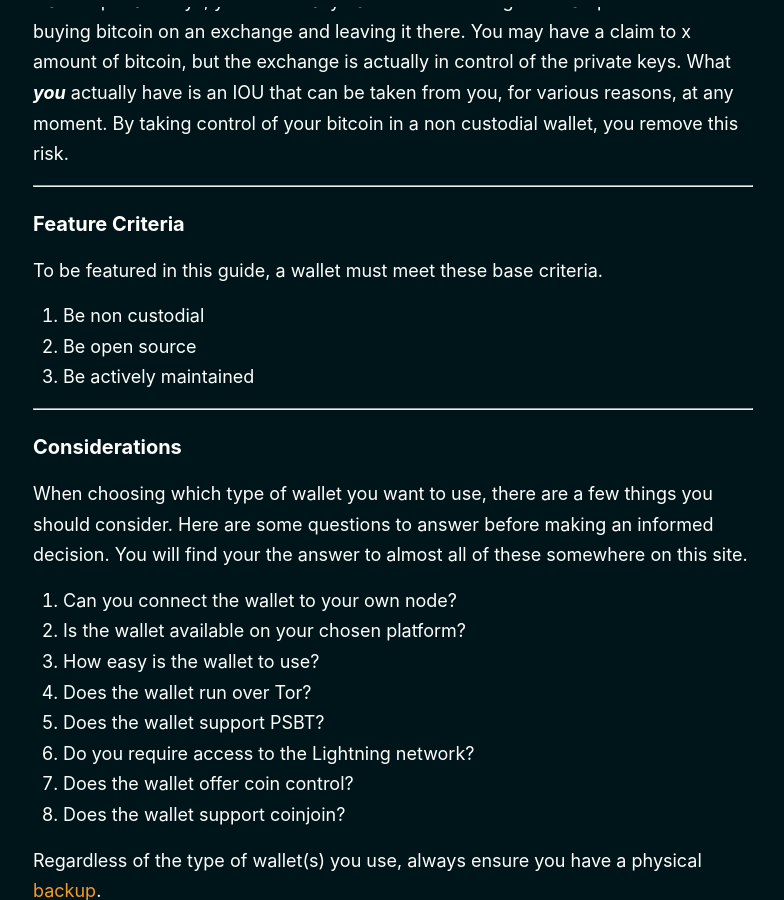
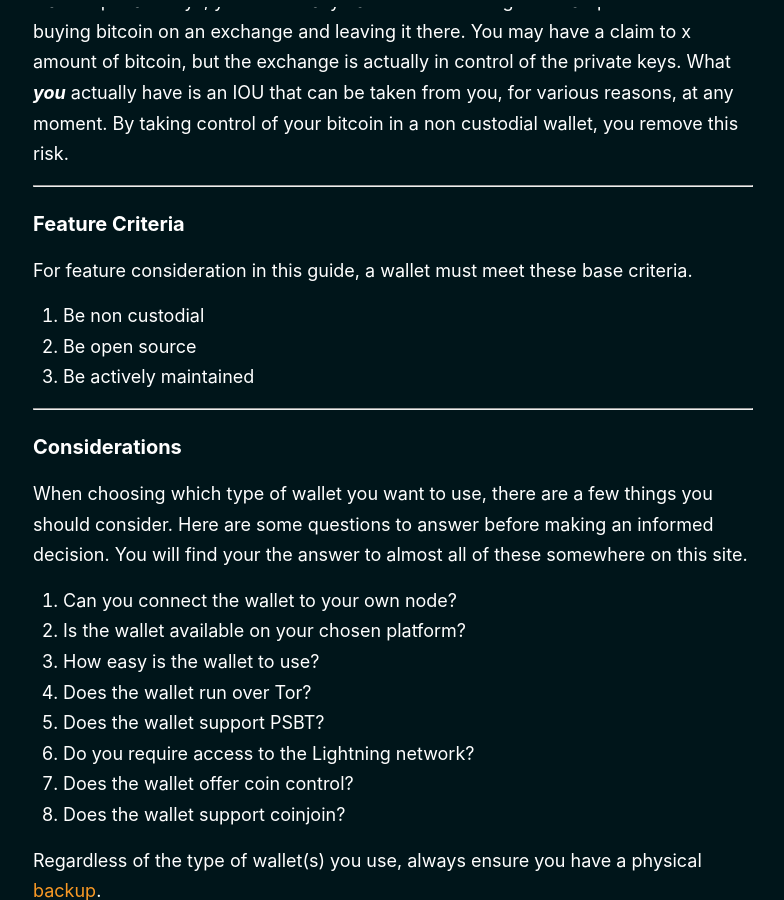
Before and after one commit to BitcoinQnA/bitcoin-wallet-guide, a Jekyll site: the page built from _pages/home.md, in a window 1280 px wide and 900 px high, scrolled down 519 px. Shown: the whole window, without its empty margins (247-1031 px from the left). Built offline with Jekyll 4.4.1, drawn with Linux system fonts in a browser that asks for light colours.

Commit message:
Update home.md

```diff
--- a/_pages/home.md
+++ b/_pages/home.md
@@ -12,7 +12,7 @@ There goes a famous saying amongst Bitcoiners, ***'not your keys, not your coins
 
 ###  Feature Criteria
 
-To be featured in this guide, a wallet must meet these base criteria.
+For feature consideration in this guide, a wallet must meet these base criteria.
 
   1.  Be non custodial
   2.  Be open source
```
